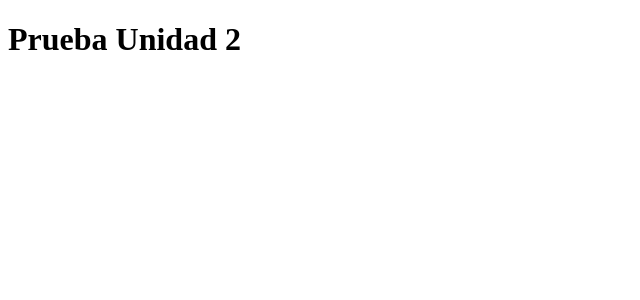
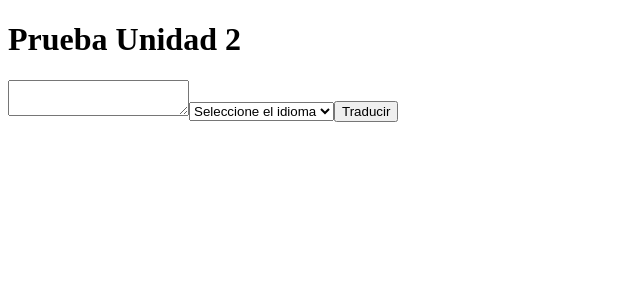
Before and after one commit to jessi1998/PruebaTendencias, an Angular app: page / in a window 1280 px wide. Shown: the top 300 px of the page, without its empty margins (0-640 px from the left). Built offline with nearby package versions, Linux system fonts and the light colour scheme.

Commit message:
interfaz

```diff
--- a/angular.json
+++ b/angular.json
@@ -123,6 +123,10 @@
           }
         }
       }
-    }},
-  "defaultProject": "PruebaUnidad2"
+    }
+  },
+  "defaultProject": "PruebaUnidad2",
+  "cli": {
+    "analytics": "9a79b9a3-17c5-4d64-9f74-e8f09a5ed67f"
+  }
 }
--- a/package.json
+++ b/package.json
@@ -20,6 +20,8 @@
     "@angular/platform-browser-dynamic": "~9.0.7",
     "@angular/router": "~9.0.7",
     "aws-sdk": "^2.714.1",
+    "primeicons": "^4.0.0",
+    "primeng": "^9.1.3",
     "rxjs": "~6.5.4",
     "tslib": "^1.10.0",
     "zone.js": "~0.10.2"
--- a/src/app/app.component.html
+++ b/src/app/app.component.html
@@ -1 +1,10 @@
 <h1>Prueba Unidad 2</h1>
+<textarea>
+
+</textarea>
+<select>
+    <option>Seleccione el idioma</option>
+    <option>Ingles</option>
+    <option>Español</option>
+</select>
+<button>Traducir</button>
```
Also changed, not shown: 1 other file (tests, documents, lock files or other folders).
